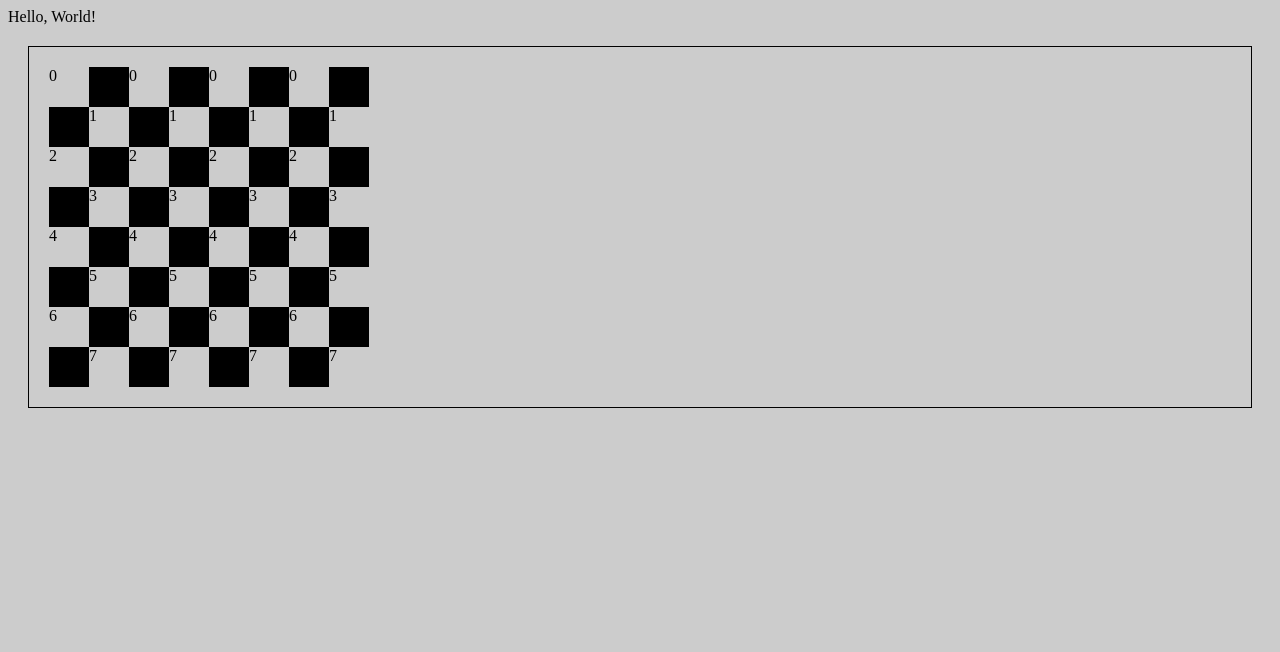
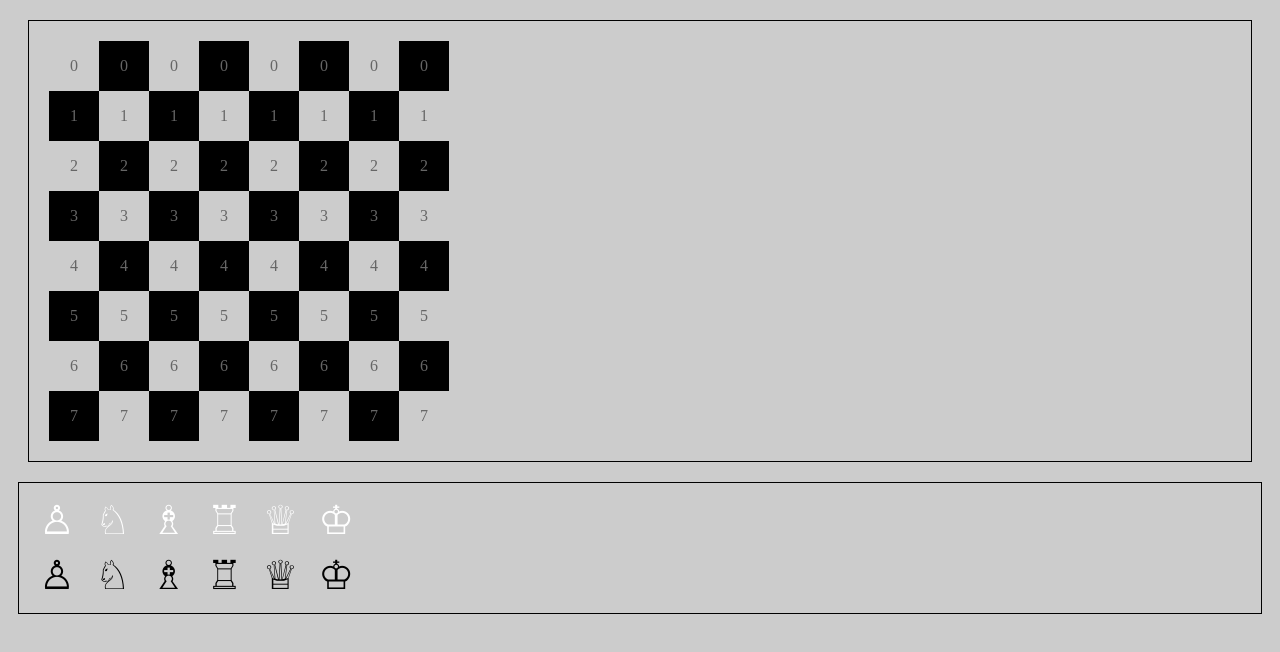
Before and after one commit to sharkich/chess, a website with bundled scripts: page src/index.html in a window 1280 px wide. Built offline with nearby package versions, Linux system fonts and the light colour scheme.

Commit message:
create models

```diff
--- a/src/app/app.css
+++ b/src/app/app.css
@@ -14,10 +14,37 @@ html {
 }
 
 .cell {
-    width: 40px;
-    height: 40px;
+    width: 50px;
+    height: 50px;
+    display: flex;
+    align-items: center;
+    justify-content: center;
+    color: #666;
 }
 
 .black {
     background: #000;
 }
+
+.box {
+    margin: 10px;
+    padding: 10px;
+    border: 1px solid #000;
+}
+
+.box-pieces {
+    display: flex;
+    font-size: 40px;
+}
+
+.box-white {
+    color: #fff;
+}
+
+.box-black {
+    color: #000;
+}
+
+.piece {
+    margin: 4px 10px;
+}
--- a/src/app/index.js
+++ b/src/app/index.js
@@ -1,10 +1,11 @@
 import renderBoard from './render/board.js';
+import renderBox from './render/box.js';
 console.log('app');
 
 const app = (root) => {
   root.innerHTML = `
-    <div>Hello, World!</div>
     ${renderBoard()}
+    ${renderBox()}
   `;
 };
 
--- /dev/null
+++ b/src/app/model/pieces.js
@@ -0,0 +1,28 @@
+const PIECES = {
+  Pawn: {
+    type: 'Pawn',
+    symbol: '♙',
+  },
+  Bishop: {
+    type: 'Bishop',
+    symbol: '♗',
+  },
+  Knight: {
+    type: 'Knight',
+    symbol: '♘',
+  },
+  Rook: {
+    type: 'Rook',
+    symbol: '♖',
+  },
+  Queen: {
+    type: 'Queen',
+    symbol: '♕',
+  },
+  King: {
+    type: 'King',
+    symbol: '♔',
+  },
+};
+
+export default PIECES;
--- /dev/null
+++ b/src/app/render/box.js
@@ -0,0 +1,15 @@
+import PIECES from '../model/pieces.js';
+
+const PIECES_FOR_BOX = [PIECES.Pawn, PIECES.Knight, PIECES.Bishop, PIECES.Rook, PIECES.Queen, PIECES.King];
+
+const renderBox = () => {
+  const pieces = PIECES_FOR_BOX.map((piece) => `<div class="piece">${piece.symbol}</div>`).join('');
+  return `
+    <div class="box">
+      <div class="box-pieces box-white">${pieces}</div>
+      <div class="box-pieces box-black">${pieces}</div>
+    </div>
+  `;
+};
+
+export default renderBox;
```
